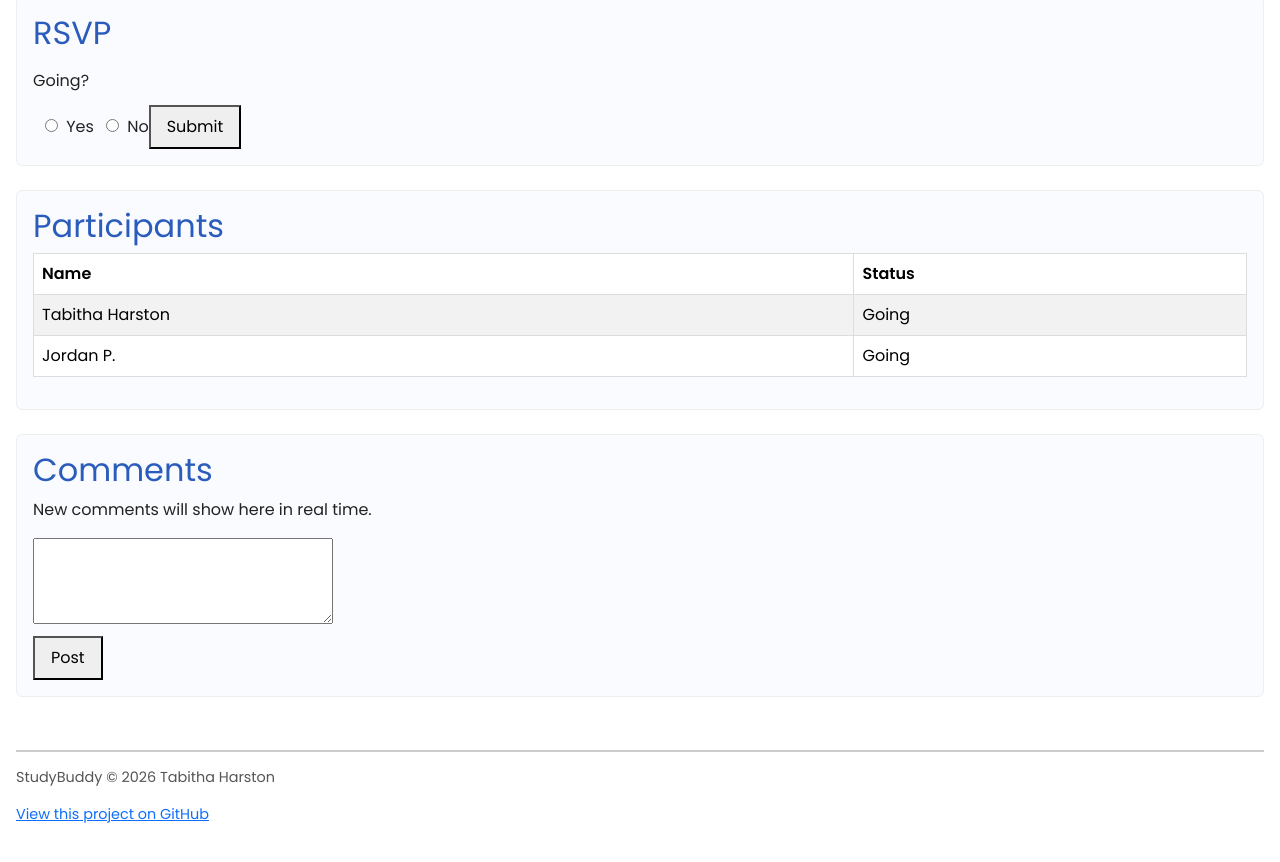
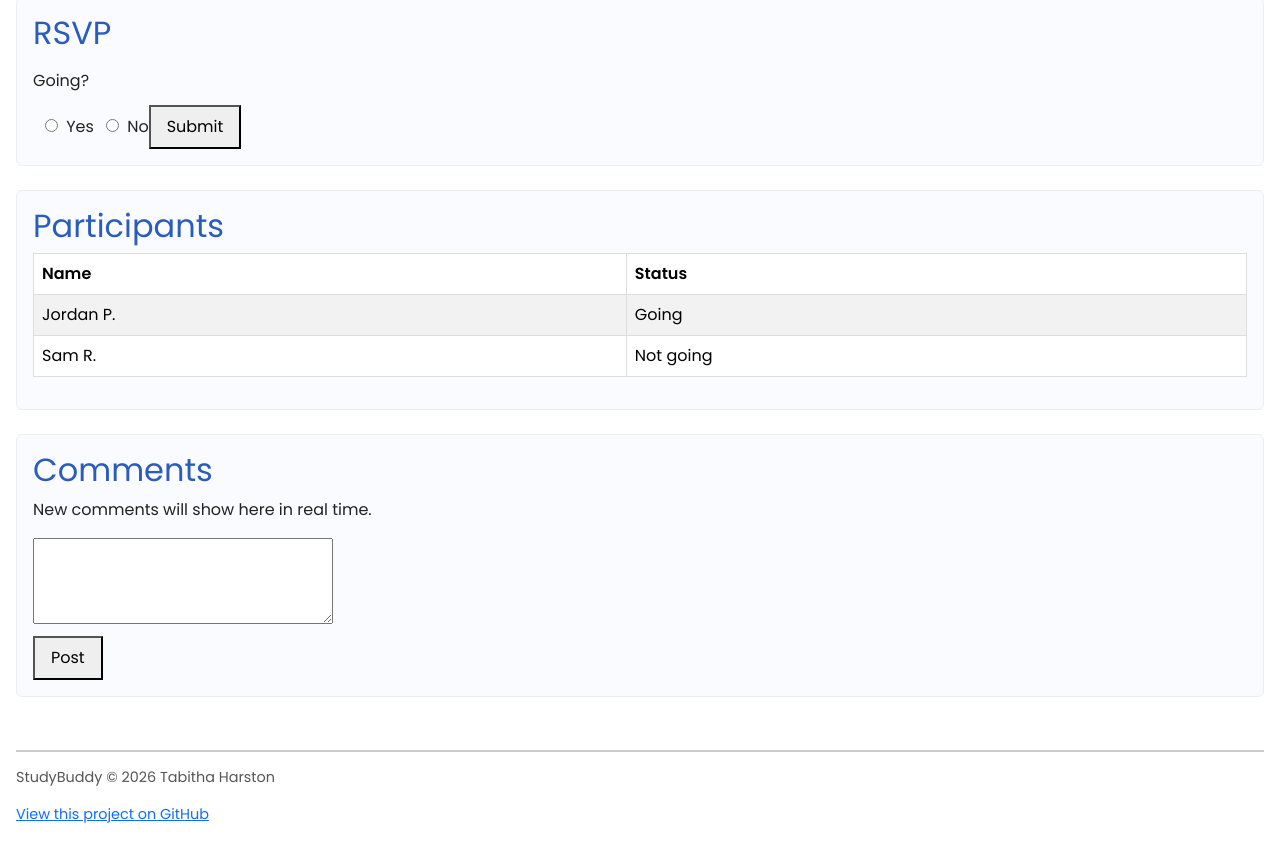
Before and after one commit to tabithaharston/StudyBuddy-Startup, a React (Vite) app: page /session in a window 1280 px wide. Shown: the part 742-1604 px from the top of the page. Built offline with nearby package versions, Linux system fonts and the light colour scheme.

Commit message:
Render session participants from state

```diff
--- a/src/session/session.jsx
+++ b/src/session/session.jsx
@@ -2,6 +2,12 @@ import React from 'react';
 import './session.css';
 
 export function Session() {
+  const [participants, setParticipants] = React.useState(
+    JSON.parse(localStorage.getItem('participants')) || [
+      { name: 'Jordan P.', status: 'Going' },
+      { name: 'Sam R.', status: 'Not going' },
+    ]
+  );
   return (
     <main>
       <section>
@@ -48,14 +54,12 @@ export function Session() {
             </tr>
           </thead>
           <tbody>
-            <tr>
-              <td>Tabitha Harston</td>
-              <td>Going</td>
-            </tr>
-            <tr>
-              <td>Jordan P.</td>
-              <td>Going</td>
-            </tr>
+            {participants.map((p) => (
+              <tr key={p.name}>
+                <td>{p.name}</td>
+                <td>{p.status}</td>
+              </tr>
+            ))}
           </tbody>
         </table>
       </section>
```
